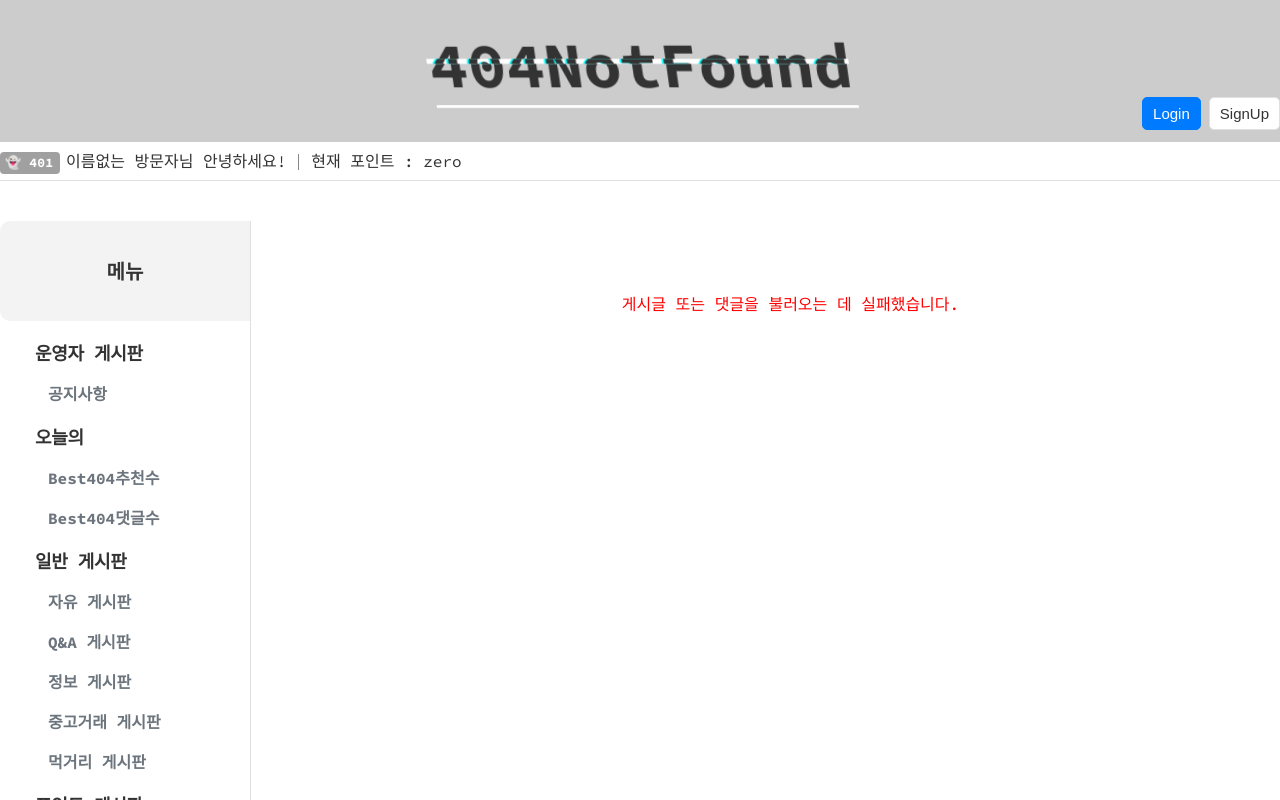
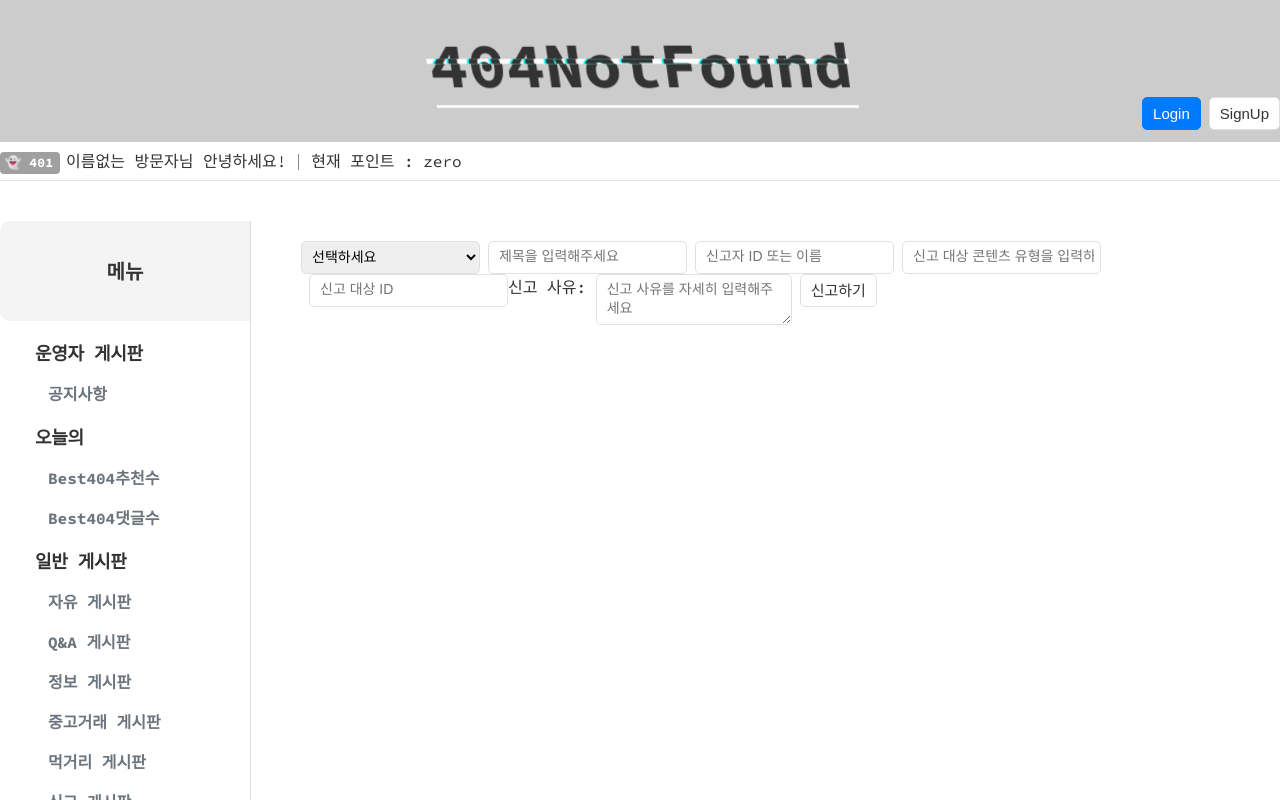
Before and after one commit to jojeongtae/404NotFound, a React (Create React App) app: page /board/user/report in a window 1280 px wide. Shown: the top 800 px of the page. Built offline with nearby package versions, Linux system fonts and the light colour scheme; no server answers.

Commit message:
report form

```diff
--- a/src/App.js
+++ b/src/App.js
@@ -15,6 +15,7 @@ import AdminUserListForm from './features/admin/AdminUserListForm';
 import DiceGamePage from './pages/DiceGamePage';
 import SelectUserBoard from './features/user/SelectUserBoard';
 import SelectUserInfo from './features/user/SelectUserInfo';
+import ReportBoardForm from './features/board/ReportBoardForm';
 
 function App() {
   return (
@@ -27,6 +28,7 @@ function App() {
             <Route path='board/:boardId/:postId' element={<PostDetailPage />} /> {/* 게시글 상세 페이지 */}
             <Route path='board/new' element={<NewBoardPage />} /> {/* 새 게시글 작성 페이지 */}
             <Route path='board/:boardId/:postId/edit' element={<PostUpdatePage />}></Route>
+            <Route path='board/user/report' element={<ReportBoardForm />}></Route>
             <Route path='board/admin/list' element={<AdminUserListForm />}></Route>
             <Route path='board/admin/report' element={<AdminReportForm />}></Route>
             <Route path='board/ranking/:type' element={<RankingPage />} />
--- a/src/features/board/ReportBoardForm.js
+++ b/src/features/board/ReportBoardForm.js
@@ -1,24 +1,99 @@
+import {useSelector} from "react-redux";
+import apiClient from "../../api/apiClient";
+import {useState} from "react";
 
 //신고게시판
 const ReportBoardForm = () => {
+    const reports = useSelector(state => state.user);
+
+    const [formData, setFormData] = useState({
+        reason: '',
+        description: '',
+        reporter: '',
+        target_table: '',
+        target_id: '',
+    })
+
+    const handleChange = (e) => {
+        const {name, value} = e.target;
+        setFormData(prev => ({ ...prev, [name]: value}));
+    }
+
+    const handleSubmit = async (e) => {
+        e.preventDefault();
+        try {
+            const response = await apiClient.post("/api/user/report", formData);
+            console.log("신고 성공: ", response.data);
+        }catch (error){
+            console.error("신고 실패: ", error);
+        }
+    }
+
+    const handleUpdate = async (e) => {
+        e.preventDefault();
+        try{
+            const response = await apiClient.put("/api/user/report/{reportId}");
+            console.log("수정 성공: ", response.data);
+        }catch (error){
+            console.error("", error);
+        }
+    }
+
+    const handleDelete = async (e) => {
+        e.preventDefault();
+        try {
+            const response = await apiClient.delete("/api/user/report/{reportId}");
+        }catch (error){
+            console.error("", error);
+        }
+    }
+
     return(
         <>
             <form onSubmit={handleSubmit}>
+
+                <select name="reason" onChange={handleChange}>
+                    <option value="">선택하세요</option>
+                    <option value="abuse">욕설, 비방, 인신공격</option>
+                    <option value="adult">음란물 및 성인물 게시</option>
+                    <option value="illegal">불법 정보 및 저작권 침해</option>
+                    <option value="spam">스팸 및 광고성 게시물</option>
+                    <option value="repeat">도배 또는 반복 게시</option>
+                    <option value="impersonation">타인 사칭</option>
+                    <option value="etc">기타 부적절한 내용</option>
+                </select>
+                {/* title 부분을 위에 select option으로 들어가게하기 예) 욕설, 비방, 인신공격 */}
                 <input type="text" name="title" placeholder="제목을 입력해주세요"/>
-                <input type="text" name="author" placeholder="임시 작성란"/>
-                <input type="date" name="date" placeholder="임시 작성란"/>
+                {/* reporter는 현재 신고글을 작성하는 작성자의 username 보내주면됨 */}
+                <input type="text" name="reporter" placeholder="신고자 ID 또는 이름"
+                       value={formData.reporter} onChange={handleChange}/>
+                {/* 여기는 원래  신고 대상 콘텐츠 유형을 입력하세요 인데 이거를 신고하는 게시판 종류를 적으면됨 예)자유게시판 을 유저가 작성하면   targetTable: `board_${boardId}` 이런식으로 값을 넣어주면됨 앞에 board_붙여서*/}
+                <input type="text" name="reporter" placeholder="신고 대상 콘텐츠 유형을 입력하세요"
+                       value={formData.target_table} onChange={handleChange}/>
+                {/* 여기는 신고하는 게시글의 아이디번호를 줘야됨 게시글 들어가면 맨앞에있는 번호 */}
+                <input type="text" name="target_id" placeholder="신고 대상 ID"
+                       value={formData.target_id} onChange={handleChange}/>
+                {/* 여기는  신고내용 적어주면됨 값이 수정될 건 없음 */}
                 <label>신고 사유: </label>
-                <select>
-                    <option>욕설, 비방, 인신공격</option>
-                    <option>음란물 및 성인물 게시</option>
-                    <option>불법 정보 및 저작권 침해</option>
-                    <option>스팸 및 광고성 게시물</option>
-                    <option>도배 또는 반복 게시</option>
-                    <option>타인 사칭</option>
-                    <option>기타 부적절한 내용</option>
-                </select>
+                <textarea name="description" placeholder="신고 사유를 자세히 입력해주세요"
+                          value={formData.description} onChange={handleChange}/>
+
+                {/* 추가적으로 신고당하는 닉네임을 가져와서 아이디로 변환하는 백엔드 요청을 써서  그걸 reported로 값을 넣어줘야됨 그러니 input 태그를 하나 더 만들어서 신고자 닉네임을 만들어야됨 */}
+                {/* 하다가 잘 모르면 Page/PostDetail 가서 handleReport 함수 보고 참고 */}
+
                 <button type="submit">신고하기</button>
+
             </form>
+            {/* <div>
+                <h3>신고 목록</h3>
+                {reports.map((report) => (
+                    <div>
+                        <p>신고 대상: {reports.target_table} #{report.target_id}</p>
+                        <p>사유: {report.reason}</p>
+                        <p>신고자: {report.reporter}</p>
+                    </div>
+                ))}
+            </div> */}
         </>
     );
 }
--- a/src/pages/MainLayout.js
+++ b/src/pages/MainLayout.js
@@ -136,6 +136,7 @@ const MainLayout = () => {
                   <li><Link to="/board/info">정보 게시판</Link></li>
                   <li><Link to="/board/used">중고거래 게시판</Link></li>
                   <li><Link to="/board/food">먹거리 게시판</Link></li>
+                  <li><Link to="/board/user/report">신고 게시판</Link></li>
                 </ul>
                 <h3>포인트 게시판</h3>
                 <ul className="nav-list">
```
